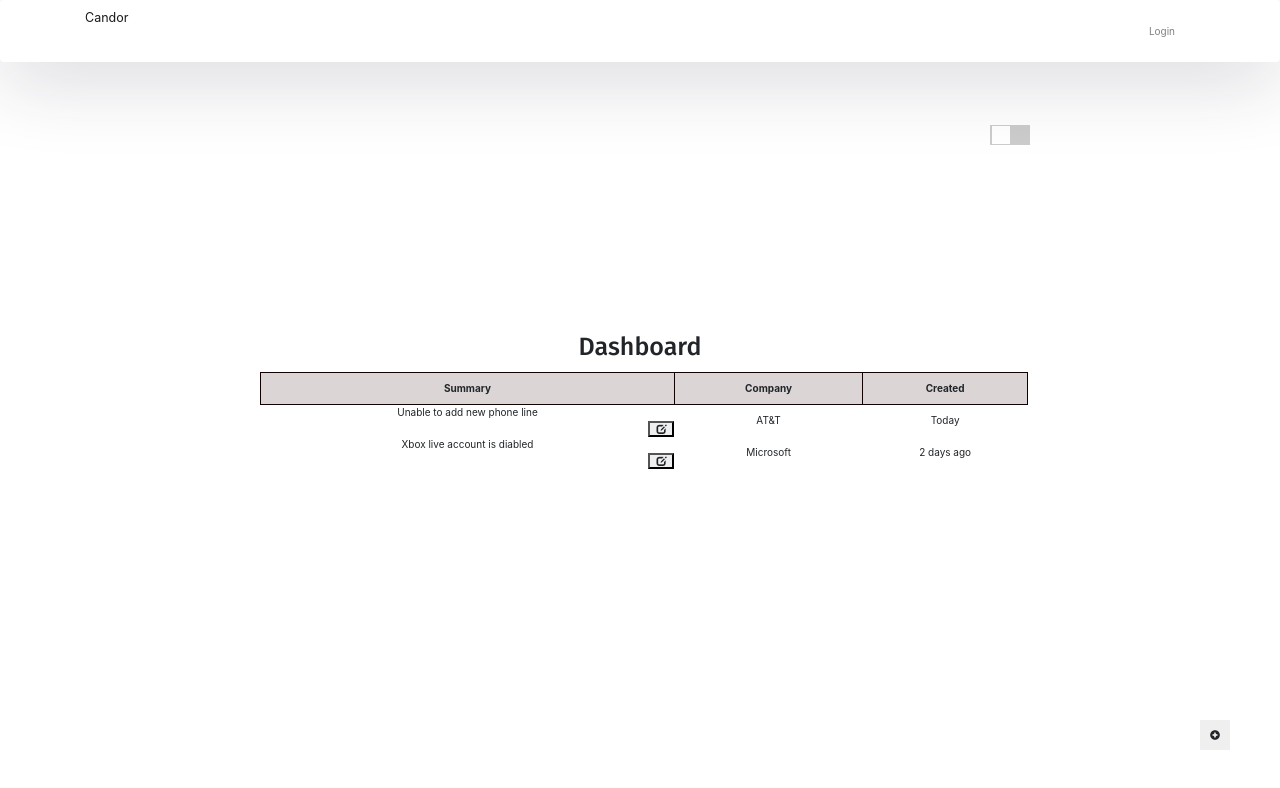
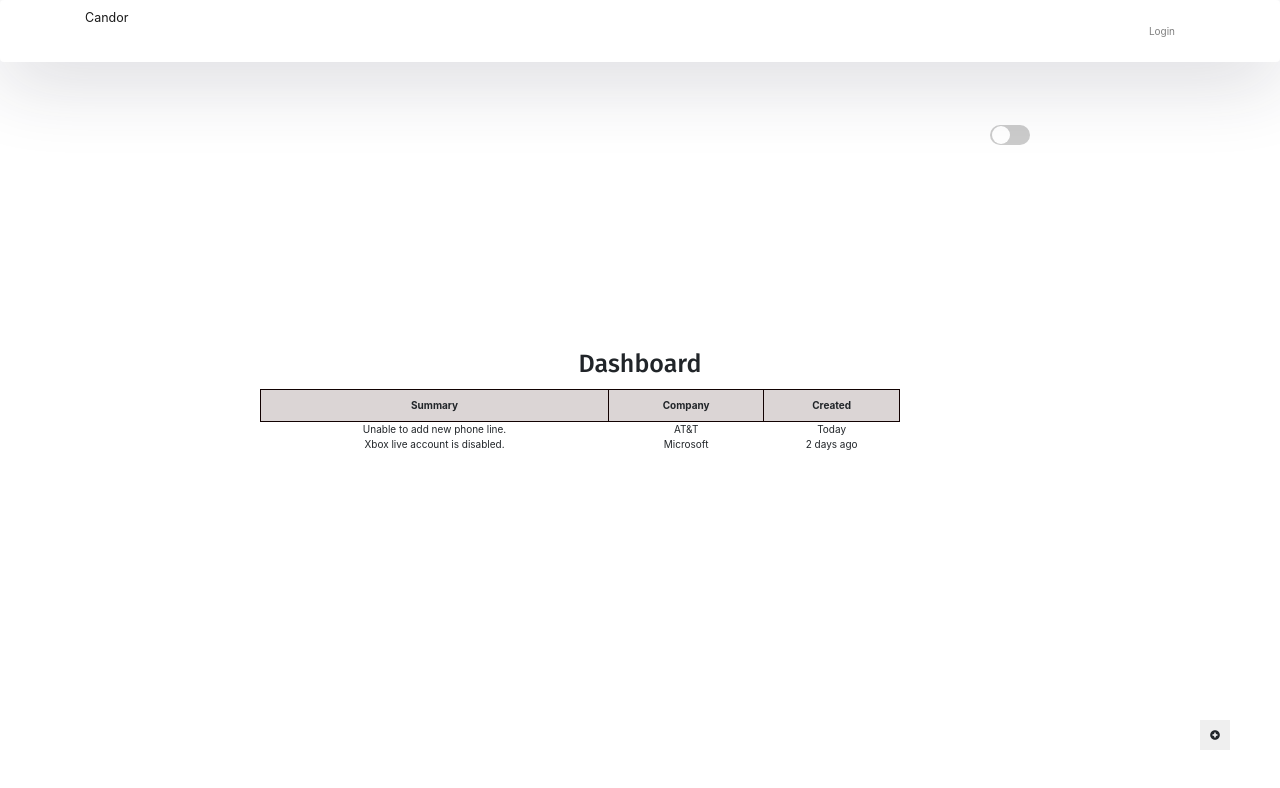
Before and after one commit to batchu/candor-web, a React (Create React App) app: page /dashboard in a window 1280 px wide. Shown: the top 788 px of the page. Built offline with nearby package versions, Linux system fonts and the light colour scheme.

Commit message:
new changes to dashboard

```diff
--- a/src/IssueList.js
+++ b/src/IssueList.js
@@ -5,7 +5,8 @@ class IssueList extends React.Component {
     render() {
         return <div className="issue-list">
             <label className="switch">
-                <div className="slider "></div>
+                <input type="checkbox" />
+                <span className="slider round"></span>
             </label>
             <table id="issueTable">
                 <tr>
@@ -15,16 +16,14 @@ class IssueList extends React.Component {
                 </tr>
                 <tr>
                     <td>
-                        <div className="content">Unable to add new phone line</div>
-                        <div className="editIcon">   <button className="glyphicon glyphicon-edit" /></div>
+                        <div className="content">Unable to add new phone line.<div className="editIcon"><button className="glyphicon glyphicon-edit" /></div></div>
                     </td>
                     <td>AT&T</td>
                     <td>Today</td>
                 </tr>
                 <tr>
-                    <td><div className="content">Xbox live account is diabled</div>
-                        <div className="editIcon">  <button className="glyphicon glyphicon-edit" />
-
+                    <td>
+                    <div className="content">Xbox live account is disabled. <div className="editIcon">  <button className="glyphicon glyphicon-edit" /></div>
                         </div></td>
                     <td>Microsoft</td>
                     <td>2 days ago</td>
--- a/src/styles/stylesheet.css
+++ b/src/styles/stylesheet.css
@@ -136,6 +136,7 @@ body, html, .App, #root, .auth-wrapper {
     border: none;
     background-color: none;
 }
+/*Toggle Switch*/
 .switch {
   position: absolute;
   right: 250px;
@@ -169,7 +170,7 @@ body, html, .App, #root, .auth-wrapper {
 }
 
 input:checked + .slider {
-    background-color: #2196F3;
+  background-color: red;
 }
 
 input:focus + .slider {
@@ -190,10 +191,12 @@ body, html, .App, #root, .auth-wrapper {
 .slider.round:before {
   border-radius: 50%;
 }
-
+.slider.round:before {
+  border-radius: 50%;
+}
 table {
     border-collapse: collapse;
-    width: 60%;
+    width: 50%;
     margin-top: 10px;
     margin-left: 260px;
   }
@@ -208,14 +211,17 @@ table {
  td.content{
     width:80%;
     border: 1px solid #0f0000;
+    float:left;
     text-align: left;
 
   }
 .editIcon {
-   text-align:right;
+   display: none;
+   float:right;
 }
 
-  tr:hover{
+.content:hover .editIcon{
+  display: block;
   background-color: #f2eeed;
 }
 
```
Lines whose indentation alone changed are shown as unchanged.
